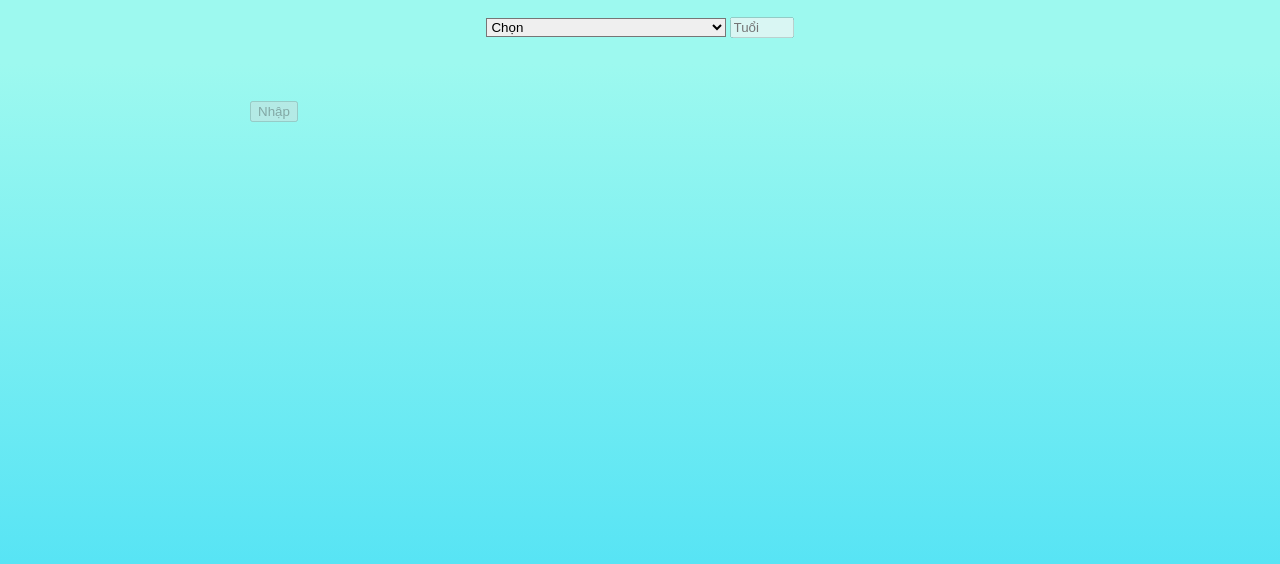
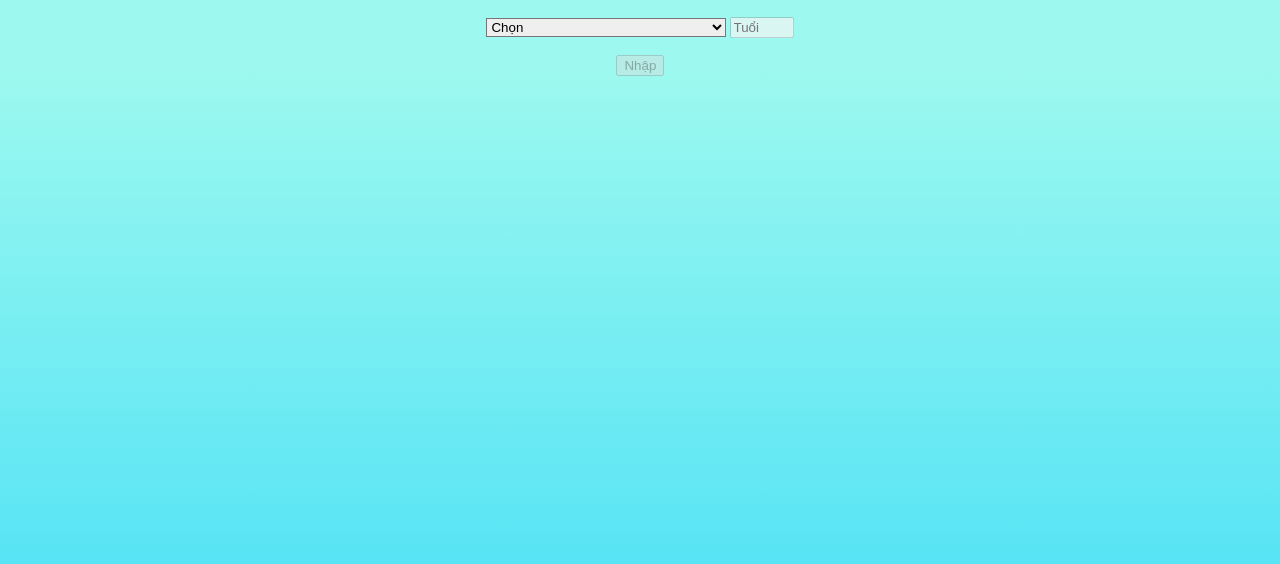
Before and after one commit to sduyy/music, a plain HTML site: page index.html in a window 1280 px wide. Drawn offline with Linux system fonts and the light colour scheme.

Commit message:
Add files via upload

```diff
--- a/style.css
+++ b/style.css
@@ -19,9 +19,9 @@ body {
 }
 
 .submit-para {
-  position: absolute;
-  top: 100px;
-  left: 657px;
+  position: relative;
+  top: 0px;
+  left: 130px;
   margin: 0;
 }
 
@@ -317,13 +317,6 @@ li:first-child {
       right: 0px;
       padding: 0;
       margin: 0;
-      top: 170px;
-    }
-
-    .submit-para {
-      position: absolute;
-      top: 100px;
-      left: 250px;
-      margin: 0;
+      top: 200px;
     }
   }
```
